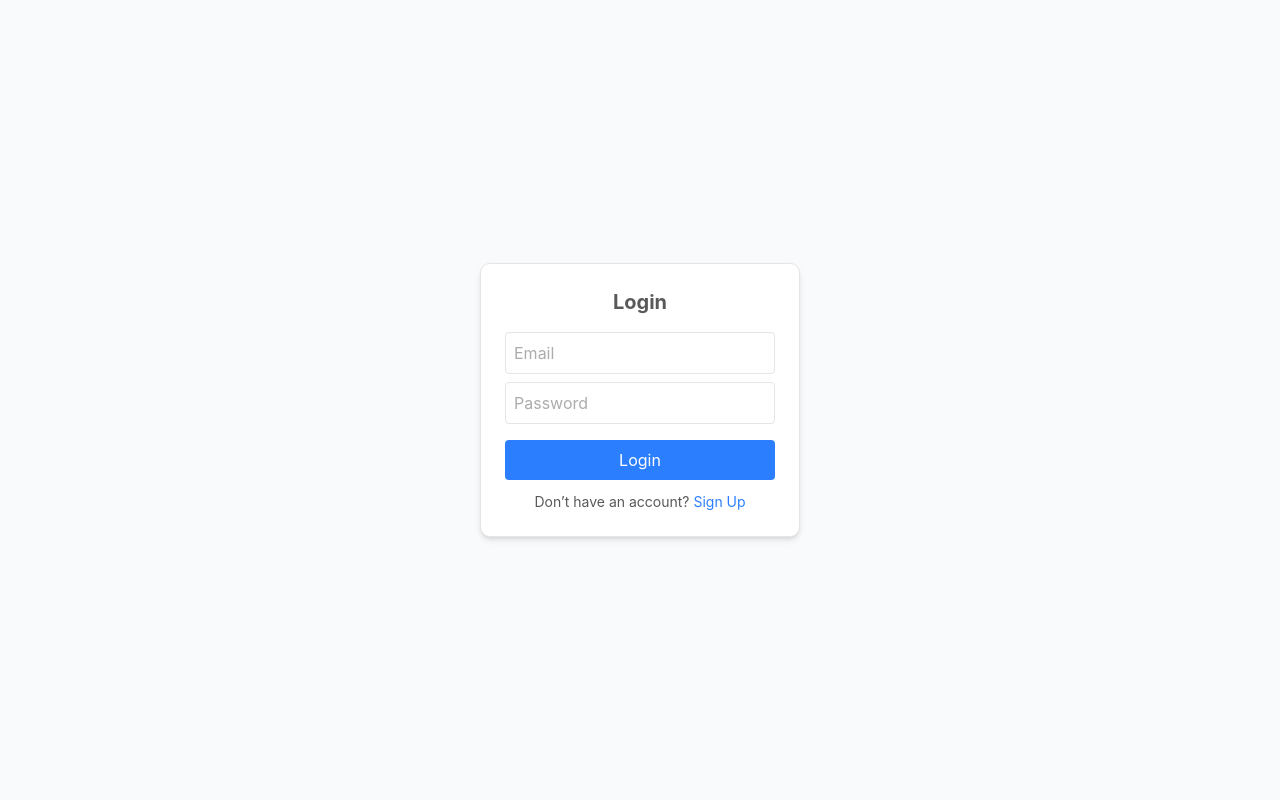
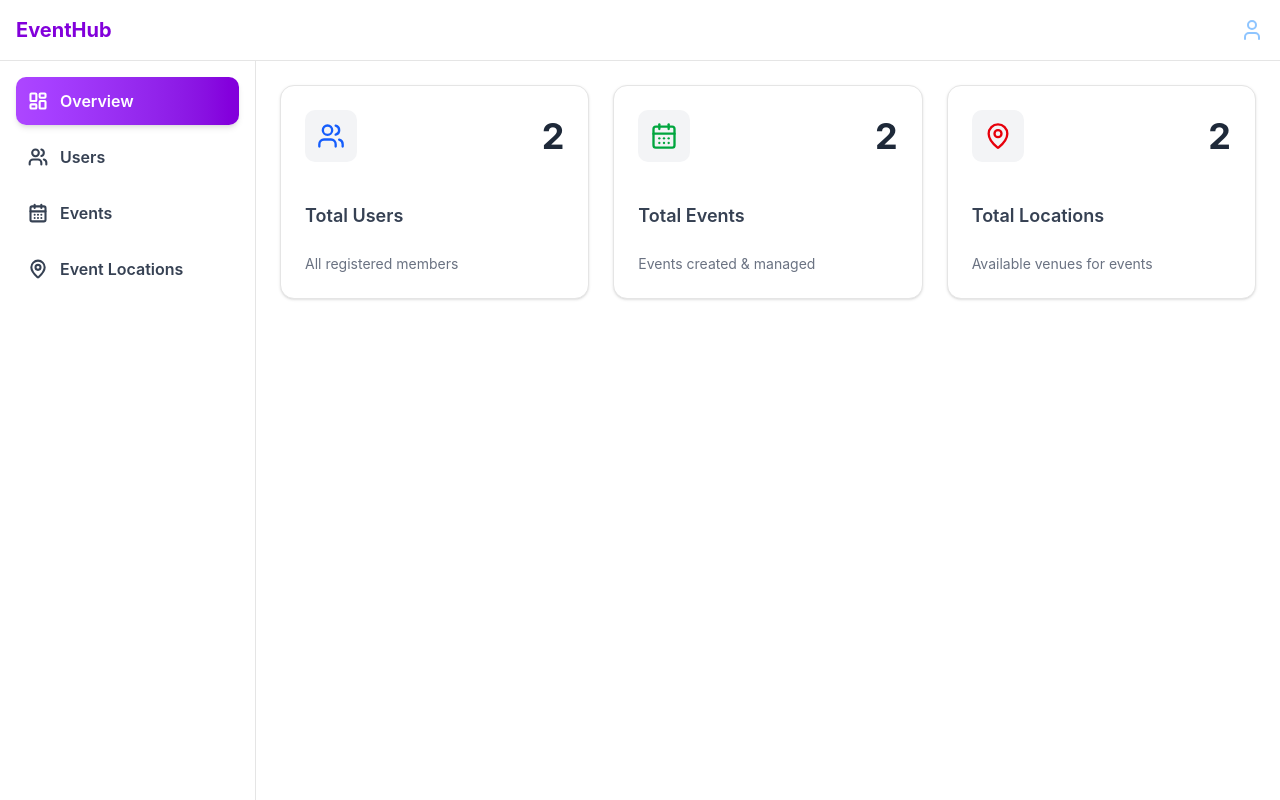
Before and after one commit to craftwithneha/event-management, a React (Vite) app: page /overview in a window 1280 px wide. Before the commit this address led to /login. Built offline with nearby package versions, Linux system fonts and the light colour scheme; no server answers.

Commit message:
initial commit

```diff
--- a/src/App.jsx
+++ b/src/App.jsx
@@ -1,118 +1,16 @@
-// import React, { useState } from "react";
-// import { BrowserRouter as Router, Routes, Route, Navigate } from "react-router-dom";
-// import Sidebar from "./components/Sidebar";
-// import Topbar from "./components/Topbar";
-// import Overview from "./pages/Overview";
-// import Users from "./pages/Users";
-// import Events from "./pages/Events";
-// import Locations from "./pages/Locations";
-
-
-
-// export default function App() {
-//   // Data stores (stateful so pages can update them)
-//  const [users, setUsers] = useState([
-//   {
-//     id: 1,
-//     name: "Ali Raza",
-//     email: "ali@example.com",
-//     address: "123 Street, Lahore",
-//     phone: "+92 300 1234567",
-//     role: "admin",
-//   },
-//   {
-//     id: 2,
-//     name: "Sara Khan",
-//     email: "sara@example.com",
-//     address: "456 Avenue, Karachi",
-//     phone: "+92 312 9876543",
-//     role: "sales",
-//   },
-// ]);
-
-
-//   const [events, setEvents] = useState([
-//     { id: 1, name: "Annual Meetup", location: "Royal Hall", date: "2025-09-10", persons: 180 },
-//     { id: 2, name: "Sales Summit", location: "City Garden", date: "2025-10-02", persons: 120 },
-//   ]);
-
-//   const [locations, setLocations] = useState([
-//     { id: 1, name: "Royal Hall", capacity: 300, owner: "Mr. Ahmed", status: "active" },
-//     { id: 2, name: "City Garden", capacity: 150, owner: "Ms. Fatima", status: "maintenance" },
-//   ]);
-
-//   return (
-
-
-//     <Router>
-//       <div className="flex flex-col h-screen">
-
-//         {/* Topbar fixed at top */}
-//         <Topbar />
-
-//         <div className="flex flex-1 overflow-hidden">
-//           {/* Sidebar */}
-//           <Sidebar />
-
-//           {/* Main content */}
-//           <main className="flex-1 p-6 overflow-auto">
-//             <Routes>
-//               <Route path="/" element={<Navigate to="/overview" replace />} />
-
-//               <Route
-//                 path="/overview"
-//                 element={<Overview users={users} events={events} locations={locations} />}
-//               />
-//               <Route path="/users" element={<Users users={users} setUsers={setUsers} />} />
-//               <Route path="/events" element={<Events events={events} setEvents={setEvents} />} />
-//               <Route
-//                 path="/locations"
-//                 element={<Locations locations={locations} setLocations={setLocations} />}
-//               />
-
-//               {/* Fallback to overview */}
-//               <Route path="*" element={<Navigate to="/overview" replace />} />
-//             </Routes>
-//           </main>
-//         </div>
-//       </div>
-//     </Router>
-//   );
-// }
-
-
-
-
-
 import React, { useState } from "react";
 import { BrowserRouter as Router, Routes, Route, Navigate } from "react-router-dom";
-
 import Sidebar from "./components/Sidebar";
 import Topbar from "./components/Topbar";
 import Overview from "./pages/Overview";
 import Users from "./pages/Users";
 import Events from "./pages/Events";
 import Locations from "./pages/Locations";
-import Login from "./pages/Login";
-import Signup from "./pages/Signup";
-import ProtectedRoute from "./components/ProtectedRoute";
-import { AuthProvider } from "./context/AuthContext";
 
-function Layout({ children }) {
-  return (
-    <div className="flex flex-col h-screen">
-      {/* Topbar */}
-      <Topbar />
-      <div className="flex flex-1 overflow-hidden">
-        <Sidebar />
-        <main className="flex-1 p-6 overflow-auto">{children}</main>
-      </div>
-    </div>
-  );
-}
+
 
 export default function App() {
-  // Local demo data (ye baad mai Appwrite db se aa sakta hai)
+  // Data stores (stateful so pages can update them)
  const [users, setUsers] = useState([
   {
     id: 1,
@@ -132,6 +30,7 @@ export default function App() {
   },
 ]);
 
+
   const [events, setEvents] = useState([
     { id: 1, name: "Annual Meetup", location: "Royal Hall", date: "2025-09-10", persons: 180 },
     { id: 2, name: "Sales Summit", location: "City Garden", date: "2025-10-02", persons: 120 },
@@ -143,60 +42,40 @@ export default function App() {
   ]);
 
   return (
-    <AuthProvider>
+
+
     <Router>
+      <div className="flex flex-col h-screen">
+
+        {/* Topbar fixed at top */}
+        <Topbar />
+
+        <div className="flex flex-1 overflow-hidden">
+          {/* Sidebar */}
+          <Sidebar />
+
+          {/* Main content */}
+          <main className="flex-1 p-6 overflow-auto">
             <Routes>
-          {/* Public routes */}
-          <Route path="/login" element={<Login />} />
-          <Route path="/signup" element={<Signup />} />
+              <Route path="/" element={<Navigate to="/overview" replace />} />
 
-          {/* Protected routes */}
               <Route
                 path="/overview"
-            element={
-              <ProtectedRoute>
-                <Layout>
-                  <Overview users={users} events={events} locations={locations} />
-                </Layout>
-              </ProtectedRoute>
-            }
+                element={<Overview users={users} events={events} locations={locations} />}
               />
-          <Route
-            path="/users"
-            element={
-              <ProtectedRoute>
-                <Layout>
-                  <Users users={users} setUsers={setUsers} />
-                </Layout>
-              </ProtectedRoute>
-            }
-          />
-          <Route
-            path="/events"
-            element={
-              <ProtectedRoute>
-                <Layout>
-                  <Events events={events} setEvents={setEvents} />
-                </Layout>
-              </ProtectedRoute>
-            }
-          />
+              <Route path="/users" element={<Users users={users} setUsers={setUsers} />} />
+              <Route path="/events" element={<Events events={events} setEvents={setEvents} />} />
               <Route
                 path="/locations"
-            element={
-              <ProtectedRoute>
-                <Layout>
-                  <Locations locations={locations} setLocations={setLocations} />
-                </Layout>
-              </ProtectedRoute>
-            }
+                element={<Locations locations={locations} setLocations={setLocations} />}
               />
 
-          {/* Default redirect */}
-          <Route path="/" element={<Navigate to="/overview" replace />} />
+              {/* Fallback to overview */}
               <Route path="*" element={<Navigate to="/overview" replace />} />
             </Routes>
+          </main>
+        </div>
+      </div>
     </Router>
-    </AuthProvider>
   );
 }
--- a/src/appwrite/config.js
+++ /dev/null
@@ -1,19 +0,0 @@
-// import { Client, Account } from "appwrite";
-
-// const client = new Client()
-//   .setEndpoint("https://cloud.appwrite.io/v1") // apna endpoint
-//   .setProject("PROJECT_ID"); // apna project ID
-
-// export const account = new Account(client);
-
-
-
-import { Client, Account } from "appwrite";
-
-const client = new Client()
-  .setEndpoint(import.meta.env.VITE_APPWRITE_ENDPOINT) // .env se endpoint
-  .setProject(import.meta.env.VITE_APPWRITE_PROJECT); // .env se project ID
-
-export const account = new Account(client);
-
-export default client;
--- a/src/context/AuthContext.jsx
+++ /dev/null
@@ -1,32 +0,0 @@
-import { createContext, useContext, useEffect, useState } from "react";
-import { account } from "../appwrite/config";
-
-const AuthContext = createContext();
-
-export const AuthProvider = ({ children }) => {
-  const [user, setUser] = useState(null);
-  const [loading, setLoading] = useState(true);
-
-  const fetchUser = async () => {
-    try {
-      const res = await account.get();
-      setUser(res);
-    } catch {
-      setUser(null);
-    } finally {
-      setLoading(false);
-    }
-  };
-
-  useEffect(() => {
-    fetchUser();
-  }, []);
-
-  return (
-    <AuthContext.Provider value={{ user, setUser, loading }}>
-      {children}
-    </AuthContext.Provider>
-  );
-};
-
-export const useAuth = () => useContext(AuthContext);
--- a/src/pages/Login.jsx
+++ /dev/null
@@ -1,67 +0,0 @@
-import { useState } from "react";
-import { account } from "../appwrite/config";
-import { useNavigate } from "react-router-dom";
-import { useAuth } from "../context/AuthContext";
-
-export default function Login() {
-  const [email, setEmail] = useState("");
-  const [password, setPassword] = useState("");
-  const navigate = useNavigate();
-  const { setUser } = useAuth();
-
-  const handleLogin = async (e) => {
-    e.preventDefault();
-    try {
-      await account.createEmailPasswordSession({ email, password });
-
-      const user = await account.get();
-      setUser(user);
-
-      navigate("/overview");
-    } catch (err) {
-      console.error(err);
-      alert("Login failed: " + err.message);
-    }
-  };
-
-  return (
-    <div className="flex h-screen items-center justify-center bg-gray-50">
-      <form
-        onSubmit={handleLogin}
-        className="bg-white p-6 border rounded-lg shadow-md w-80"
-      >
-        <h2 className="text-xl font-bold mb-4 text-center">Login</h2>
-
-        <input
-          type="email"
-          placeholder="Email"
-          className="border p-2 mb-2 w-full rounded"
-          onChange={(e) => setEmail(e.target.value)}
-          required
-        />
-
-        <input
-          type="password"
-          placeholder="Password"
-          className="border p-2 mb-4 w-full rounded"
-          onChange={(e) => setPassword(e.target.value)}
-          required
-        />
-
-        <button
-          type="submit"
-          className="bg-blue-500 text-white px-4 py-2 rounded w-full hover:bg-blue-600"
-        >
-          Login
-        </button>
-
-        <p className="text-sm mt-3 text-center">
-          Don’t have an account?{" "}
-          <a href="/signup" className="text-blue-500 hover:underline">
-            Sign Up
-          </a>
-        </p>
-      </form>
-    </div>
-  );
-}
--- a/src/pages/Signup.jsx
+++ /dev/null
@@ -1,87 +0,0 @@
-import { useState } from "react";
-import { account } from "../appwrite/config";
-import { ID } from "appwrite";
-import { useNavigate } from "react-router-dom";
-import { useAuth } from "../context/AuthContext";
-
-export default function Signup() {
-  const [email, setEmail] = useState("");
-  const [password, setPassword] = useState("");
-  const [name, setName] = useState("");
-  const navigate = useNavigate();
-  const { setUser } = useAuth();
-
-  const handleSignup = async (e) => {
-    e.preventDefault();
-    try {
-      // Step 1: Create new user
-      await account.create({
-        userId: ID.unique(),
-        email,
-        password,
-        name,
-      });
-
-      // Step 2: Login with email/password
-      await account.createEmailPasswordSession({ email, password });
-
-      // Step 3: Fetch user info
-      const user = await account.get();
-      setUser(user);
-
-      navigate("/overview");
-    } catch (err) {
-      console.error(err);
-      alert("Signup failed: " + err.message);
-    }
-  };
-
-  return (
-    <div className="flex h-screen items-center justify-center bg-gray-50">
-      <form
-        onSubmit={handleSignup}
-        className="bg-white p-6 border rounded-lg shadow-md w-80"
-      >
-        <h2 className="text-xl font-bold mb-4 text-center">Create Account</h2>
-
-        <input
-          type="text"
-          placeholder="Full Name"
-          className="border p-2 mb-2 w-full rounded"
-          onChange={(e) => setName(e.target.value)}
-          required
-        />
-
-        <input
-          type="email"
-          placeholder="Email"
-          className="border p-2 mb-2 w-full rounded"
-          onChange={(e) => setEmail(e.target.value)}
-          required
-        />
-
-        <input
-          type="password"
-          placeholder="Password"
-          className="border p-2 mb-4 w-full rounded"
-          onChange={(e) => setPassword(e.target.value)}
-          required
-        />
-
-        <button
-          type="submit"
-          className="bg-blue-500 text-white px-4 py-2 rounded w-full hover:bg-blue-600"
-        >
-          Sign Up
-        </button>
-
-        <p className="text-sm mt-3 text-center">
-          Already have an account?{" "}
-          <a href="/login" className="text-blue-500 hover:underline">
-            Login
-          </a>
-        </p>
-      </form>
-    </div>
-  );
-}
```
Lines whose indentation alone changed are shown as unchanged.
